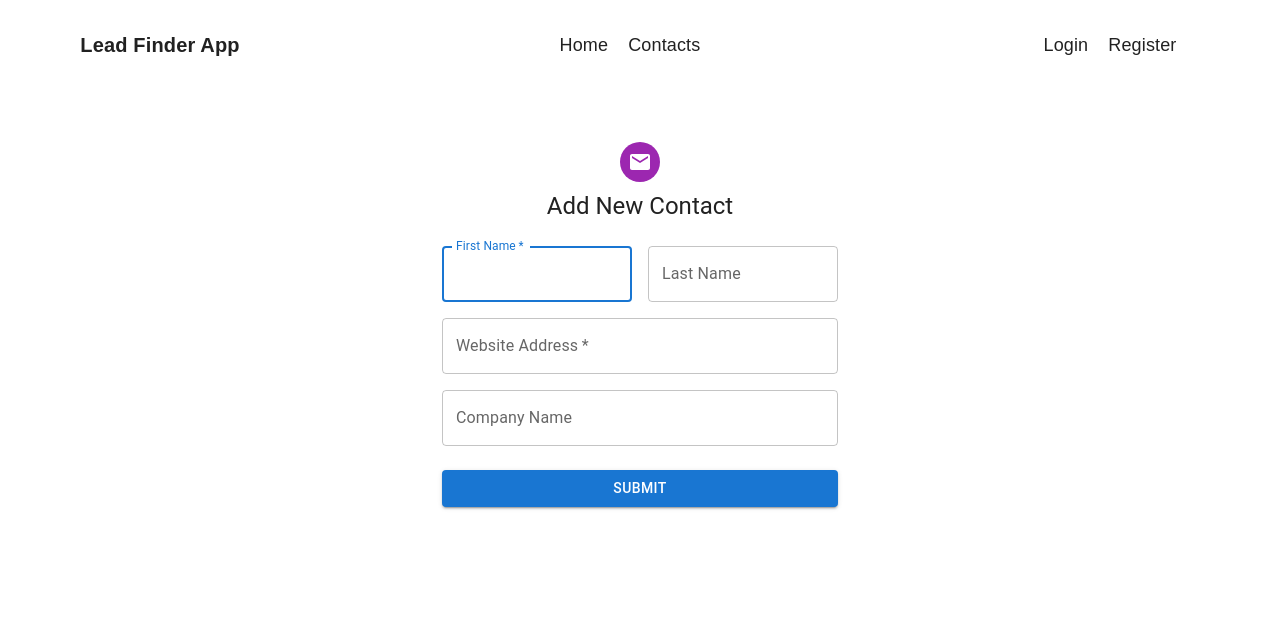
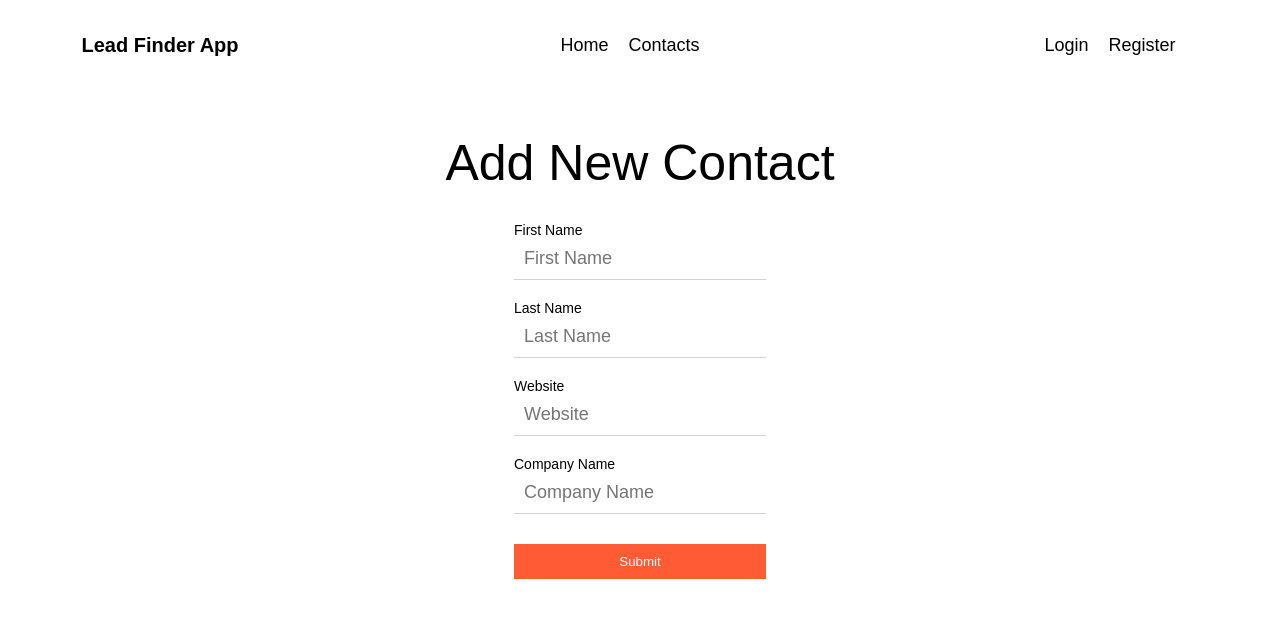
Before and after one commit to andymcbee/lead-finder, a React (Create React App) app in the folder client/: page / in a window 1280 px wide. Shown: the top 618 px of the page. Built offline with nearby package versions, Linux system fonts and the light colour scheme.

Commit message:
Add state to form, change form design

```diff
--- a/client/public/index.html
+++ b/client/public/index.html
@@ -5,6 +5,9 @@
     <style>
       * {
         margin: 0;
+        padding: 0;
+        box-sizing: border-box;
+        font-family: "Josefin Sans", sans-serif;
       }
     </style>
 
--- a/client/src/components/formNewContact/FormNewContact.js
+++ b/client/src/components/formNewContact/FormNewContact.js
@@ -1,99 +1,82 @@
-import * as React from "react";
-import Avatar from "@mui/material/Avatar";
-import Button from "@mui/material/Button";
-import CssBaseline from "@mui/material/CssBaseline";
-import TextField from "@mui/material/TextField";
-import Grid from "@mui/material/Grid";
-import Box from "@mui/material/Box";
-import EmailIcon from "@mui/icons-material/Email";
-import Typography from "@mui/material/Typography";
-import Container from "@mui/material/Container";
-import { createTheme, ThemeProvider } from "@mui/material/styles";
-
-const theme = createTheme();
+import React, { useState } from "react";
+import "./formNewContact.css";
 
 export default function SignUp() {
-  const handleSubmit = (event) => {
-    event.preventDefault();
-    const data = new FormData(event.currentTarget);
-    console.log({
-      email: data.get("email"),
-      password: data.get("password"),
+  const [formData, setFormData] = useState({
+    fName: "",
+    lName: "",
+    companyName: "",
+    website: "",
   });
+  console.log(formData);
+
+  const handleSubmit = (e) => {
+    e.preventDefault();
   };
 
+  /*   const handleChange = (e) => {
+    console.log(e);
+    setFormData({ ...formData, fName: e.target.value });
+  }; */
+
   return (
-    <ThemeProvider theme={theme}>
-      <Container component="main" maxWidth="xs">
-        <CssBaseline />
-        <Box
-          sx={{
-            marginTop: 8,
-            display: "flex",
-            flexDirection: "column",
-            alignItems: "center",
-          }}
-        >
-          <Avatar sx={{ m: 1, bgcolor: "secondary.main" }}>
-            <EmailIcon />
-          </Avatar>
-          <Typography component="h1" variant="h5">
-            Add New Contact
-          </Typography>
-          <Box
-            component="form"
-            noValidate
-            onSubmit={handleSubmit}
-            sx={{ mt: 3 }}
-          >
-            <Grid container spacing={2}>
-              <Grid item xs={12} sm={6}>
-                <TextField
-                  name="firstName"
-                  required
-                  fullWidth
-                  id="firstName"
-                  label="First Name"
+    <div className="addContact">
+      <span className="addContactTitle">Add New Contact</span>
+      <form className="addContactForm" onSubmit={handleSubmit}>
+        <label>
+          First Name
+          <input
             autoFocus
+            className="addContactInput"
+            type="text"
+            placeholder="First Name"
+            value={formData.fName}
+            onChange={(e) =>
+              setFormData({ ...formData, fName: e.target.value })
+            }
           />
-              </Grid>
-              <Grid item xs={12} sm={6}>
-                <TextField
-                  fullWidth
-                  id="lastName"
-                  label="Last Name"
-                  name="lastName"
+        </label>
+        <label>
+          Last Name
+          <input
+            className="addContactInput"
+            type="text"
+            placeholder="Last Name"
+            value={formData.lName}
+            onChange={(e) =>
+              setFormData({ ...formData, lName: e.target.value })
+            }
           />
-              </Grid>
-              <Grid item xs={12}>
-                <TextField
-                  required
-                  fullWidth
-                  id="domain"
-                  label="Website Address"
-                  name="domain"
+        </label>
+        <label>
+          Website
+          <input
+            className="addContactInput"
+            type="text"
+            placeholder="Website"
+            value={formData.website}
+            onChange={(e) =>
+              setFormData({ ...formData, website: e.target.value })
+            }
           />
-              </Grid>
-              <Grid item xs={12}>
-                <TextField
-                  fullWidth
-                  id="companyName"
-                  label="Company Name"
-                  name="companyName"
+        </label>
+        <label>
+          Company Name
+          <input
+            className="addContactInput"
+            type="text"
+            placeholder="Company Name"
+            value={formData.companyName}
+            onChange={(e) =>
+              setFormData({ ...formData, companyName: e.target.value })
+            }
           />
-              </Grid>
-            </Grid>
-            <Button
-              type="submit"
-              fullWidth
-              variant="contained"
-              sx={{ mt: 3, mb: 2 }}
-            >
+        </label>
+
+        <button className="addContactButton" type="submit">
           Submit
-            </Button>
-          </Box>
-        </Box>
-      </Container>
-    </ThemeProvider>
+        </button>
+      </form>
+    </div>
   );
 }
--- /dev/null
+++ b/client/src/components/formNewContact/formNewContact.css
@@ -0,0 +1,49 @@
+.addContact {
+  display: flex;
+  flex-direction: column;
+  align-items: center;
+  justify-content: center;
+  margin-top: 5%;
+}
+
+.addContactTitle {
+  font-size: 50px;
+}
+
+.addContactForm {
+  margin-top: 20px;
+  display: flex;
+  flex-direction: column;
+}
+
+.addContactForm > label {
+  margin: 10px 0;
+  font-size: 14px;
+}
+
+.addContactInput {
+  padding: 10px;
+  background-color: white;
+  border: none;
+  border-bottom: 1px solid lightgray;
+  font-size: 18px;
+}
+
+.addContactInput:focus {
+  outline: none;
+}
+
+.addContactButton {
+  margin-top: 20px;
+  cursor: pointer;
+  background-color: #ff5c35;
+  color: white;
+  padding: 10px;
+  border: none;
+  text-align: center;
+}
+
+label,
+input {
+  display: block;
+}
```
Lines whose indentation alone changed are shown as unchanged.
